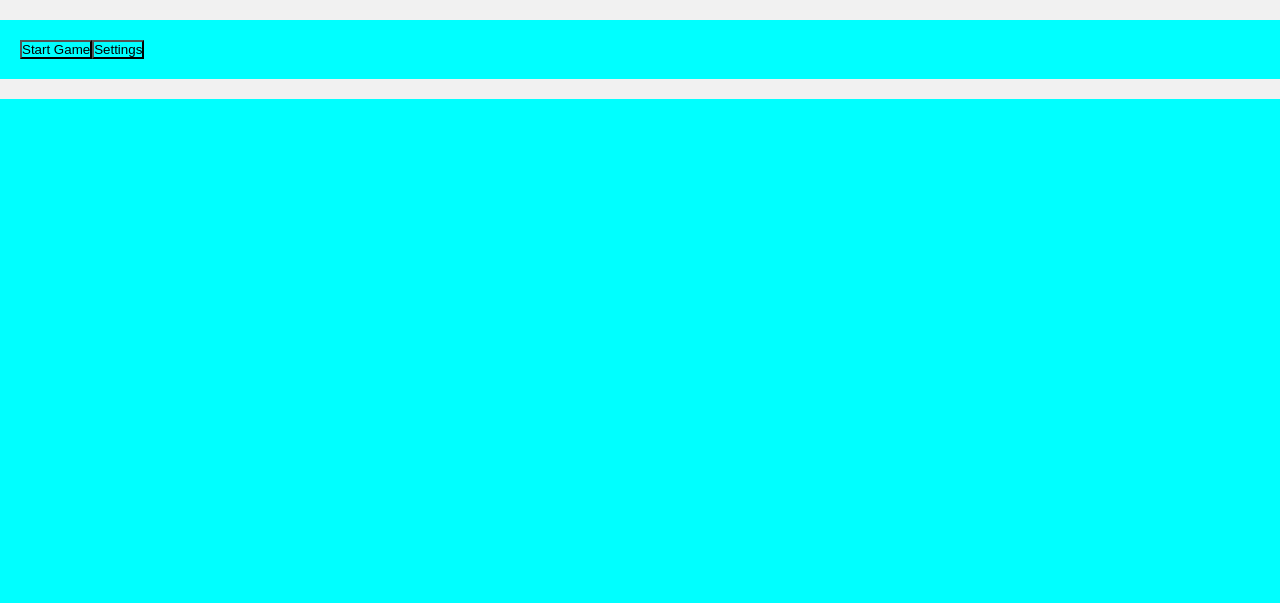
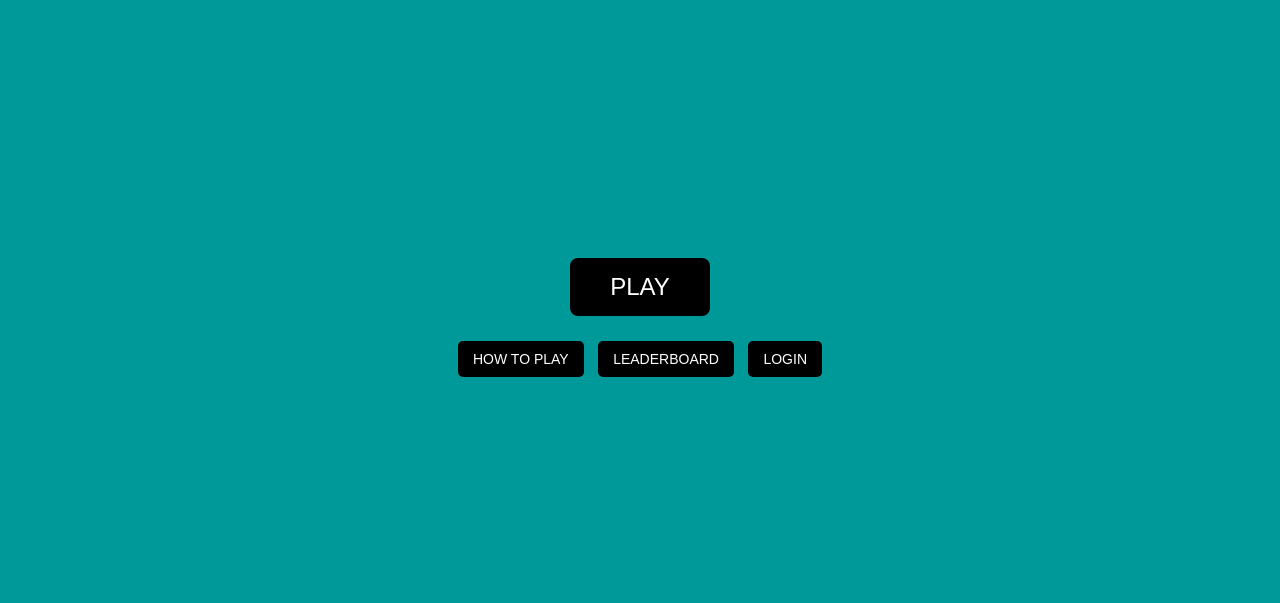
Before and after one commit to Tubees/Matopeli, a plain HTML site: page static/index/index.html in a window 1280 px wide. Drawn offline with Linux system fonts and the light colour scheme; files that its build step writes are made by us from their sources.

Commit message:
main screen buttons

```diff
--- a/static/index/index.html
+++ b/static/index/index.html
@@ -4,7 +4,7 @@
         <meta charset="UTF-8" />
         <meta name="viewport" content="width=device-width, initial-scale=1.0" />
         <title>Matopeli</title>
-        <link rel="stylesheet" href="style.css" />
+        <link rel="stylesheet" href="../style.css" />
         <script src="script.js" defer></script>
     </head>
     <body>
@@ -16,13 +16,16 @@
                         <button id="btnplay" class="btn-big">PLAY</button>
                     </div>
                     <div class="menu-bottom">
-                    <button id="btnhowtoplay" class="btn-small">HOW TO PLAY</button>
-                    <button id="btnleaderboard" class="btn-small">LEADERBOARD</button>
+                        <button id="btnhowtoplay" class="btn-small">
+                            HOW TO PLAY
+                        </button>
+                        <button id="btnleaderboard" class="btn-small">
+                            LEADERBOARD
+                        </button>
                         <button id="btnlogin" class="btn-small">LOGIN</button>
                     </div>
                 </div>
             </section>
-
         </main>
         <footer></footer>
     </body>
--- a/static/index/script.js
+++ b/static/index/script.js
@@ -35,6 +35,3 @@ function clearScreen() {
     header.innerHTML = "";
     footer.innerHTML = "";
 }
-
-clearScreen();
-mainScreen();
--- a/static/style.css
+++ b/static/style.css
@@ -2,19 +2,19 @@
     margin: 0;
     padding: 0;
     box-sizing: border-box;
-    background-color: aqua;
+    background-color: #009999;
     font-family: Arial, sans-serif;
 }
 
 body {
     font-family: Arial, sans-serif;
-    background-color: aqua;
+    background-color: #009999;
     color: black;
 }
 
 header,
 footer {
-    background-color: #f1f1f1;
+    background-color: #009999;
     padding: 10px;
     text-align: center;
 }
@@ -22,3 +22,41 @@ footer {
 main {
     padding: 20px;
 }
+.view {
+    display: flex;
+    justify-content: center;
+    align-items: center;
+    min-height: 70vh;
+}
+.menu-box {
+    background-color: #009999;
+    padding: 30px;
+    border-radius: 10px;
+    text-align: center;
+}
+.btn-big {
+    background-color: rgb(0, 0, 0);
+    color: white;
+    font-size: 24px;
+    padding: 15px 40px;
+    border: none;
+    border-radius: 8px;
+    cursor: pointer;
+    margin-bottom: 20px;
+}
+.btn-big:hover {
+    background-color: #464d46;
+}
+.btn-small {
+    background-color: rgb(0, 0, 0);
+    color: white;
+    font-size: 14px;
+    padding: 10px 15px;
+    margin: 5px;
+    border: none;
+    border-radius: 5px;
+    cursor: pointer;
+}
+.btn-small:hover {
+    background-color: #464d46;
+}
```
Lines whose indentation alone changed are shown as unchanged.
